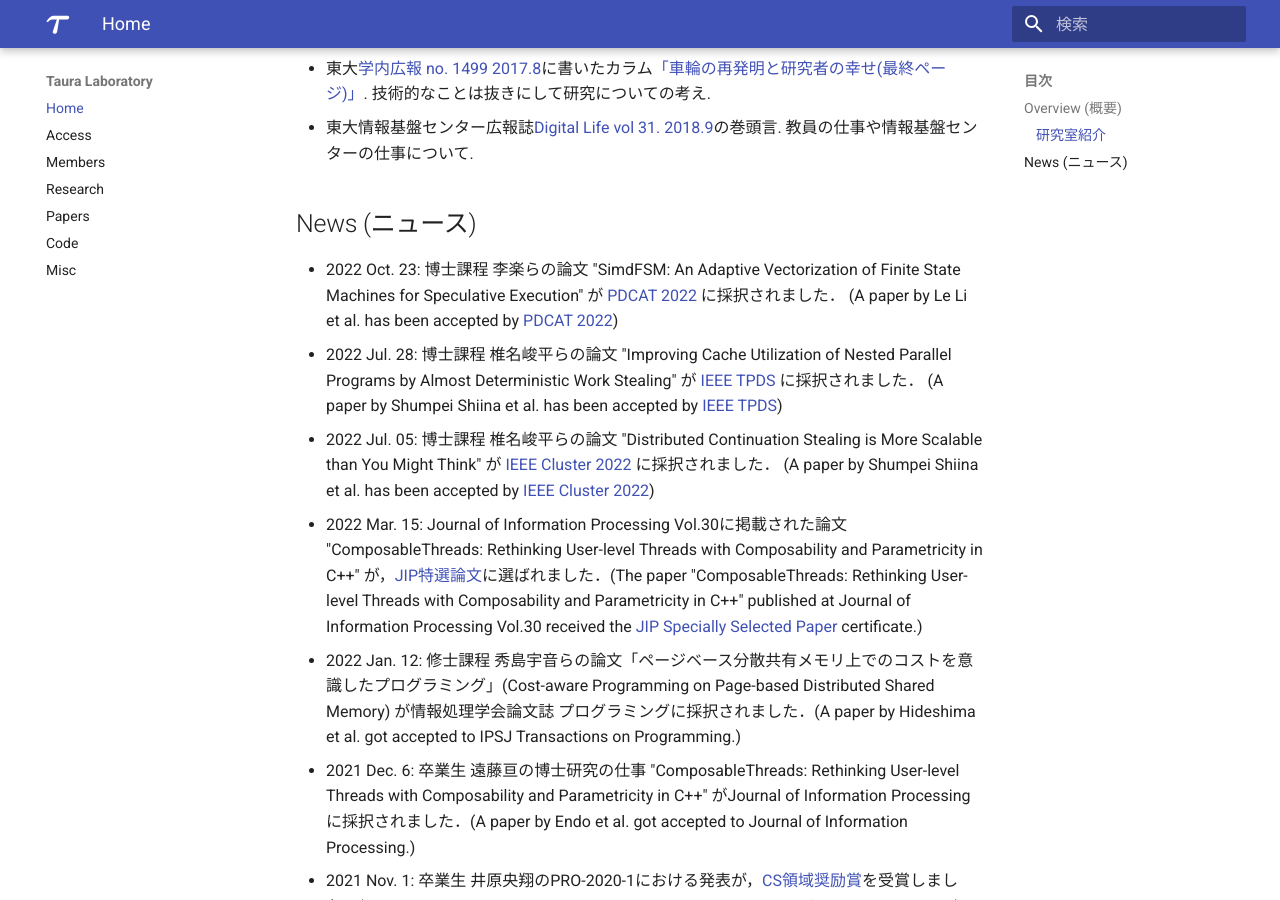
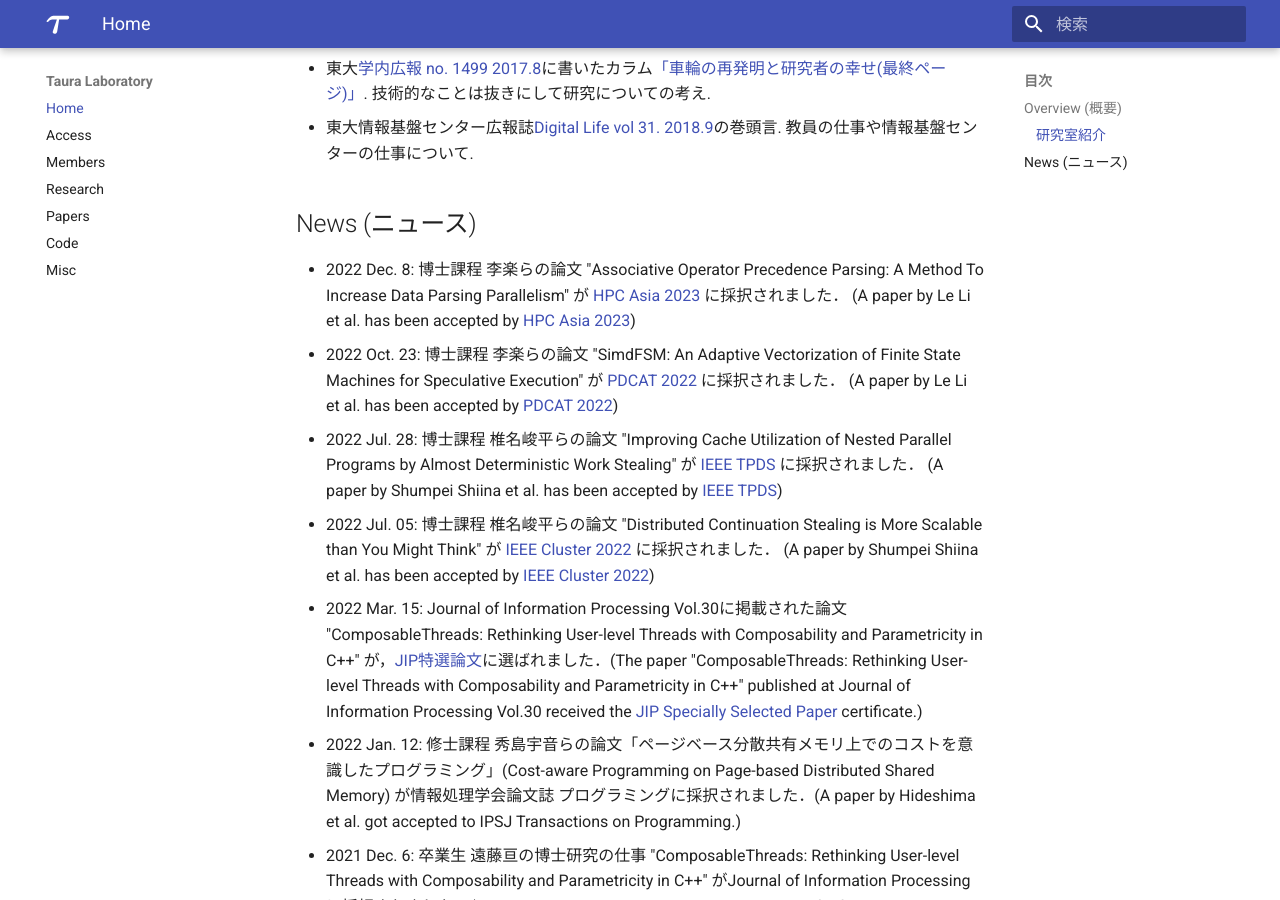
Before and after one commit to Yukayo/taura-lab, an MkDocs documentation site: the page built from docs/index.md, in a window 1280 px wide and 900 px high, scrolled down 1171 px. Built offline with MkDocs 1.6.1 and Material for MkDocs 9.7.7, drawn with Linux system fonts in a browser that asks for light colours.

Commit message:
Update index.md

```diff
--- a/docs/index.md
+++ b/docs/index.md
@@ -45,6 +45,7 @@ computers much more accessible to domain scientists.
   * 東大情報基盤センター広報誌[Digital Life vol 31. 2018.9](https://www.itc.u-tokyo.ac.jp/DigitalLife/vol31/Digital%20Life%20Vol31.pdf)の巻頭言. 教員の仕事や情報基盤センターの仕事について.
 
 ## News (ニュース)
+  * 2022 Dec. 8: 博士課程 李楽らの論文 "Associative Operator Precedence Parsing: A Method To Increase Data Parsing Parallelism" が [HPC Asia 2023](https://www.sc-asia.org/hpc-asia-2023/) に採択されました． (A paper by Le Li et al. has been accepted by [HPC Asia 2023](https://www.sc-asia.org/hpc-asia-2023/))
   * 2022 Oct. 23: 博士課程 李楽らの論文 "SimdFSM: An Adaptive Vectorization of Finite State Machines for Speculative Execution" が [PDCAT 2022](https://www.hpc.is.tohoku.ac.jp/pdcat2022/) に採択されました． (A paper by Le Li et al. has been accepted by [PDCAT 2022](https://www.hpc.is.tohoku.ac.jp/pdcat2022/))
   * 2022 Jul. 28: 博士課程 椎名峻平らの論文 "Improving Cache Utilization of Nested Parallel Programs by Almost Deterministic Work Stealing" が [IEEE TPDS](https://www.computer.org/csdl/journal/td) に採択されました． (A paper by Shumpei Shiina et al. has been accepted by [IEEE TPDS](https://www.computer.org/csdl/journal/td))
   * 2022 Jul. 05: 博士課程 椎名峻平らの論文 "Distributed Continuation Stealing is More Scalable than You Might Think" が [IEEE Cluster 2022](https://clustercomp.org/2022/) に採択されました． (A paper by Shumpei Shiina et al. has been accepted by [IEEE Cluster 2022](https://clustercomp.org/2022/))
```
